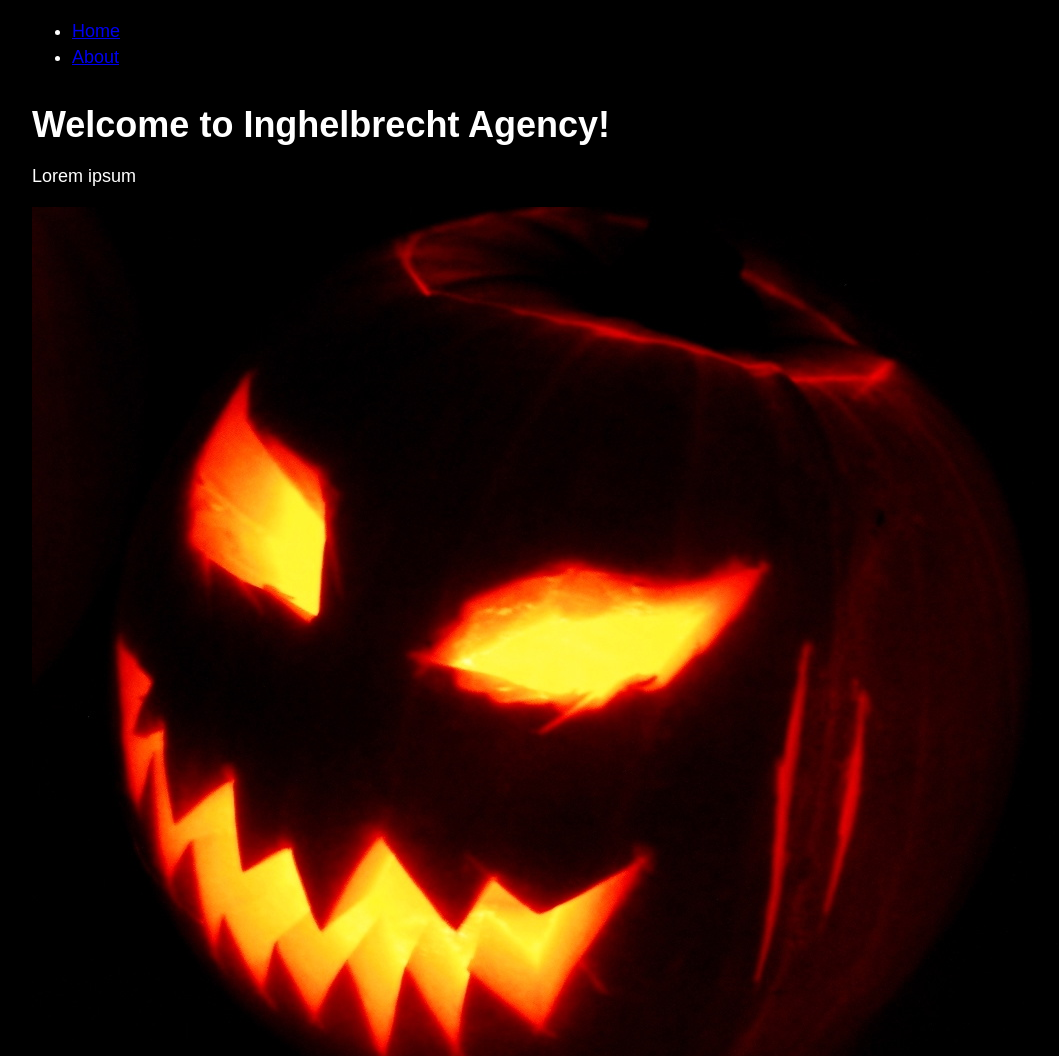
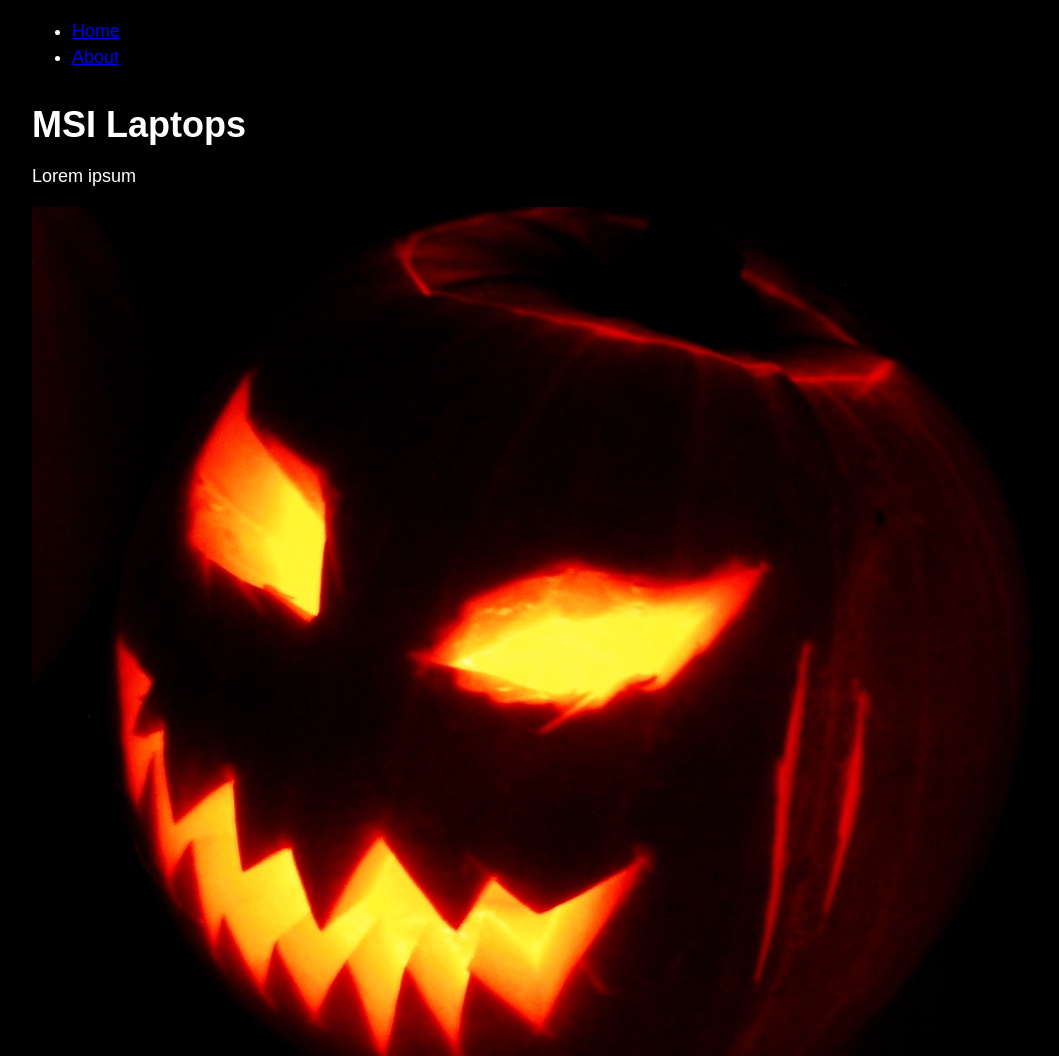
Before and after one commit to Atif-AP/MSI-Laptops, a Gatsby site: page / in a window 1280 px wide. Shown: the top 1056 px of the page, without its empty margins (68-1127 px from the left). Built offline with nearby package versions, Linux system fonts and the light colour scheme; Gatsby itself is replaced by a stand-in of ours.

Commit message:
Initialized gatsby en first query

```diff
--- a/gatsby-config.js
+++ b/gatsby-config.js
@@ -1,6 +1,6 @@
 module.exports = {
   siteMetadata: {
-    title: "Artist Agency",
+    title: "MSI Laptops",
     description: "Artist Agency was founded in 1977 by founder, John Doe. AA continues to be at the forefront of art by establishing the careers of our talents on a holistic level -- and setting trends within the industry.",
     author: "@gatsbyjs",
     siteUrl: "https://gatsbystarterdefaultsource.gatsbyjs.io/",
--- a/src/pages/index.js
+++ b/src/pages/index.js
@@ -1,11 +1,21 @@
 import * as React from 'react'
 import Layout from '../components/layout'
 import { StaticImage } from 'gatsby-plugin-image'
+import { useStaticQuery, graphql } from 'gatsby'
 
 const IndexPage = () => {
+  const data = useStaticQuery(graphql`
+    query {
+      site {
+        siteMetadata {
+          title
+        }
+      }
+    }
+  `)
   return (
     <main>
-      <Layout pageTitle="Welcome to Inghelbrecht Agency!">
+      <Layout pageTitle={data.site.siteMetadata.title}>
       <p>Lorem ipsum</p>
       <StaticImage
         alt="randomized unsplash image!"
```
